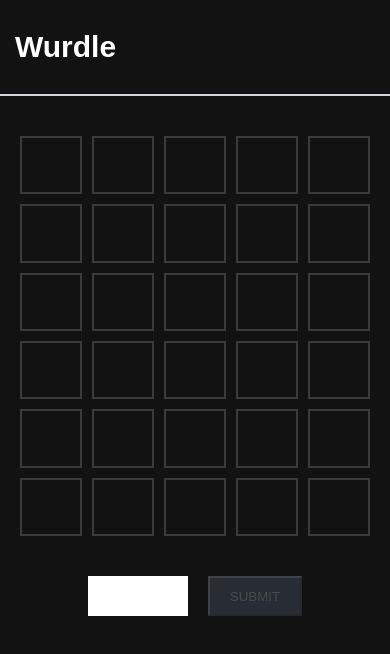
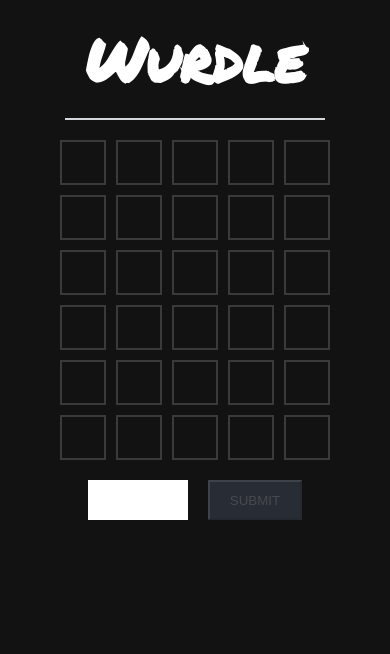
Before and after one commit to abwashere/wurdle, a React (Create React App) app: page / in a window 390 px wide. Shown: the top 654 px of the page. Built offline with nearby package versions, Linux system fonts and the light colour scheme; the HTML template or start-up script is replaced by a standard one.

Commit message:
fix: letter reveal and endgame modal opening speeds, board size + prevent typing non-letters + change fonts

```diff
--- a/src/App.css
+++ b/src/App.css
@@ -1,22 +1,26 @@
 .App {
   width: 100%;
-  height: 100%;
+  min-height: 100vh;
   background-color: #121213;
-  font-family: Arial, Helvetica, sans-serif;
 }
 
 .App-header {
   color: white;
-  font-size: 15px;
   padding: 0px;
+  width: 350px;
+  margin: auto;
   border-bottom: 2px solid #d3d6da;
+  text-align: center;
 }
 .App-header h1 {
-  padding: 30px 15px;
+  padding: 15px;
   margin: 0;
+  font-family: "Permanent Marker", Arial, Helvetica, sans-serif;
+  font-size: 60px;
 }
 
 .App-board {
+  font-family: Arial, Helvetica, sans-serif;
   margin: 40px auto;
   display: grid;
   grid-template-rows: repeat(6, 1fr);
@@ -32,7 +36,7 @@
 .App-board .tile {
   width: 100%;
   height: 100%;
-  border: 2px solid #3A3A3C;
+  border: 2px solid #3a3a3c;
   box-sizing: border-box;
   display: flex;
   flex-direction: column;
@@ -44,20 +48,21 @@
   color: #ffffff;
 }
 
-@media screen and (max-width: 280px) {
+@media screen and (max-width: 400px) {
   .App-header {
     font-size: 13px;
+    width: 260px;
   }
   .App-board {
-    margin: 40px auto;
+    margin: 20px auto;
     display: grid;
     grid-template-rows: repeat(6, 1fr);
     grid-gap: 10px;
-    height: 280px;
-    width: 230px;
+    height: 320px;
+    width: 270px;
   }
   .App-board .tile {
-    font-size: 1.3em;
+    font-size: 1.6em;
   }
 }
 
--- a/src/App.tsx
+++ b/src/App.tsx
@@ -10,7 +10,7 @@
   rotationDelay: number;
 }
 
-export const ANSWER: string = "IMAMS";
+export const ANSWER = "MOMMY";
 
 const emptyGrid = [1, 1, 1, 1, 1, 1].map(() => [
   { letter: "", state: "", rotationDelay: 0 },
@@ -25,7 +25,7 @@
 const StyledDiv = styled.div<any>`
   &.rotation {
     animation-name: ${({ state }) => revealTile(state)};
-    animation-duration: 1s;
+    animation-duration: 0.6s;
     animation-delay: ${({ rotationDelay }) => rotationDelay + "ms"};
     animation-fill-mode: forwards; //hold the last keyframe state of animation after animation ends
   }
@@ -100,6 +100,8 @@
   const [hasWon, setHasWon] = React.useState<null | boolean>(null);
   const [isOpen, setIsOpen] = React.useState(false);
 
+  const inputRef = React.useRef<HTMLInputElement>(null);
+
   const checkAnswer = (lettersArr: string[]): ILetter[] => {
     let statusArr = [];
 
@@ -143,6 +145,20 @@
     return statusArr;
   };
 
+  const onlyAlphabet = (e: any) => {
+    const keyCheck = /^[a-zA-Z]+$/; // only letters
+
+    const inputVal = e.target.value;
+
+    if (inputRef.current) {
+      if (keyCheck.test(inputVal)) {
+        inputRef.current.value = inputVal;
+      } else {
+        inputRef.current.value = inputVal.slice(0, -1);
+      }
+    }
+  };
+
   const handleChange = (e: any) => {
     let val = e.target.value;
     setInput(val.toUpperCase());
@@ -178,8 +194,10 @@
         attempt.every((el) => el.state === "correct")
       )
     ) {
-      setHasWon(true);
-      setIsOpen(true);
+      setTimeout(() => {
+        setHasWon(true);
+        setIsOpen(true);
+      }, 2000);
     }
     if (hasWon !== true && attemptsList[5].every((el) => el.letter !== "")) {
       setHasWon(false);
@@ -202,10 +220,13 @@
       <div className="App-form">
         <form onSubmit={handleSubmit}>
           <input
+            ref={inputRef}
             type="text"
             onChange={handleChange}
             value={input}
             maxLength={5}
+            onInput={onlyAlphabet} // prevent entering value of keys that are not letters
+            // oninput event occurs immediately after the value has changed, while onchange occurs when the element loses focus, after the content has been changed
           />
           <button onSubmit={handleSubmit} disabled={isDisabled}>
             SUBMIT
--- a/src/index.css
+++ b/src/index.css
@@ -1,14 +1,6 @@
-html {
-  height: 100%;
-}
+@import url('https://fonts.googleapis.com/css2?family=Permanent+Marker&display=swap');
 
 body {
   margin: 0;
   padding: 0;
-  height: 100%;
 }
-
-#root {
-  height: 100%;
-  width: 100%;
-}
```
